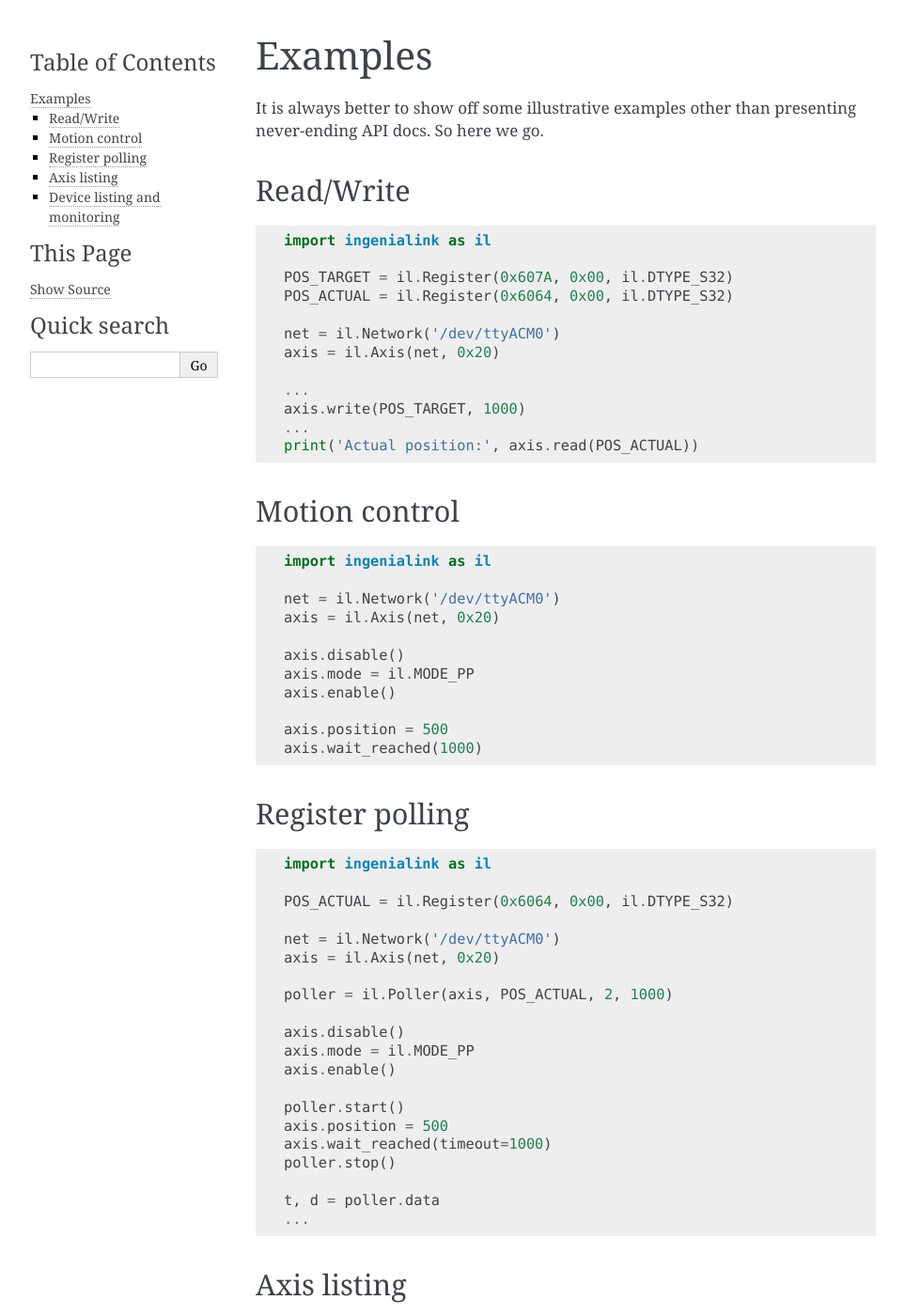
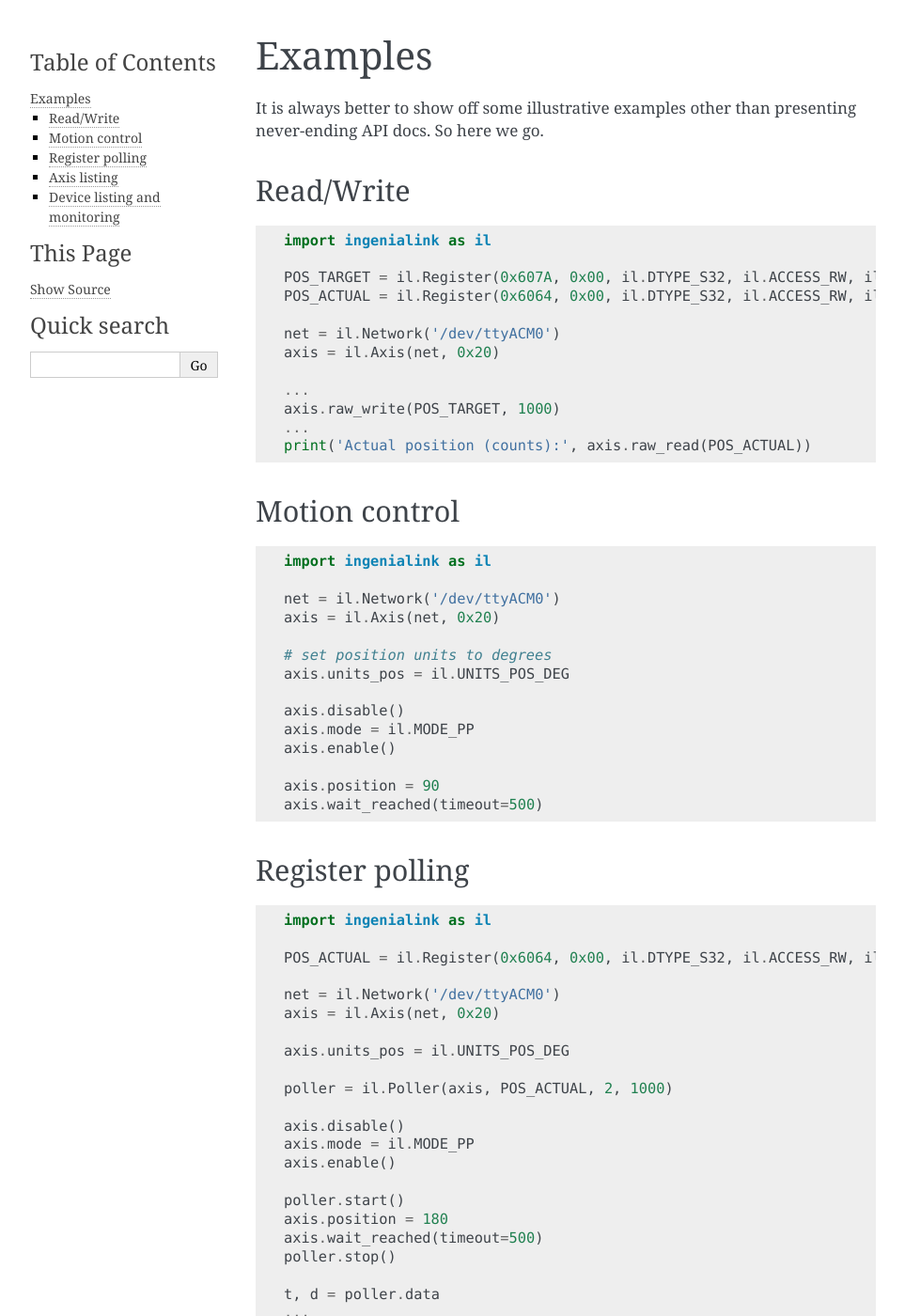
Before and after one commit to ingeniamc/ingenialink-python, a Sphinx documentation site: the page built from docs/examples.rst, in a window 1280 px wide and 1400 px high. Shown: the whole window at 94% size, without its empty margins (148-1111 px from the left). Built offline with Sphinx 7.4.7, drawn with Linux system fonts in a browser that asks for light colours.

Commit message:
docs: update examples with latest changes

```diff
--- a/docs/examples.rst
+++ b/docs/examples.rst
@@ -11,16 +11,16 @@ Read/Write
 
     import ingenialink as il
 
-    POS_TARGET = il.Register(0x607A, 0x00, il.DTYPE_S32)
-    POS_ACTUAL = il.Register(0x6064, 0x00, il.DTYPE_S32)
+    POS_TARGET = il.Register(0x607A, 0x00, il.DTYPE_S32, il.ACCESS_RW, il.PHY_POS)
+    POS_ACTUAL = il.Register(0x6064, 0x00, il.DTYPE_S32, il.ACCESS_RW, il.PHY_POS)
 
     net = il.Network('/dev/ttyACM0')
     axis = il.Axis(net, 0x20)
 
     ...
-    axis.write(POS_TARGET, 1000)
+    axis.raw_write(POS_TARGET, 1000)
     ...
-    print('Actual position:', axis.read(POS_ACTUAL))
+    print('Actual position (counts):', axis.raw_read(POS_ACTUAL))
 
 Motion control
 --------------
@@ -32,12 +32,15 @@ Motion control
     net = il.Network('/dev/ttyACM0')
     axis = il.Axis(net, 0x20)
 
+    # set position units to degrees
+    axis.units_pos = il.UNITS_POS_DEG
+
     axis.disable()
     axis.mode = il.MODE_PP
     axis.enable()
 
-    axis.position = 500
-    axis.wait_reached(1000)
+    axis.position = 90
+    axis.wait_reached(timeout=500)
 
 Register polling
 ----------------
@@ -46,10 +49,12 @@ Register polling
 
     import ingenialink as il
 
-    POS_ACTUAL = il.Register(0x6064, 0x00, il.DTYPE_S32)
+    POS_ACTUAL = il.Register(0x6064, 0x00, il.DTYPE_S32, il.ACCESS_RW, il.PHY_POS)
 
     net = il.Network('/dev/ttyACM0')
     axis = il.Axis(net, 0x20)
+
+    axis.units_pos = il.UNITS_POS_DEG
 
     poller = il.Poller(axis, POS_ACTUAL, 2, 1000)
 
@@ -58,8 +63,8 @@ Register polling
     axis.enable()
 
     poller.start()
-    axis.position = 500
-    axis.wait_reached(timeout=1000)
+    axis.position = 180
+    axis.wait_reached(timeout=500)
     poller.stop()
 
     t, d = poller.data
```
